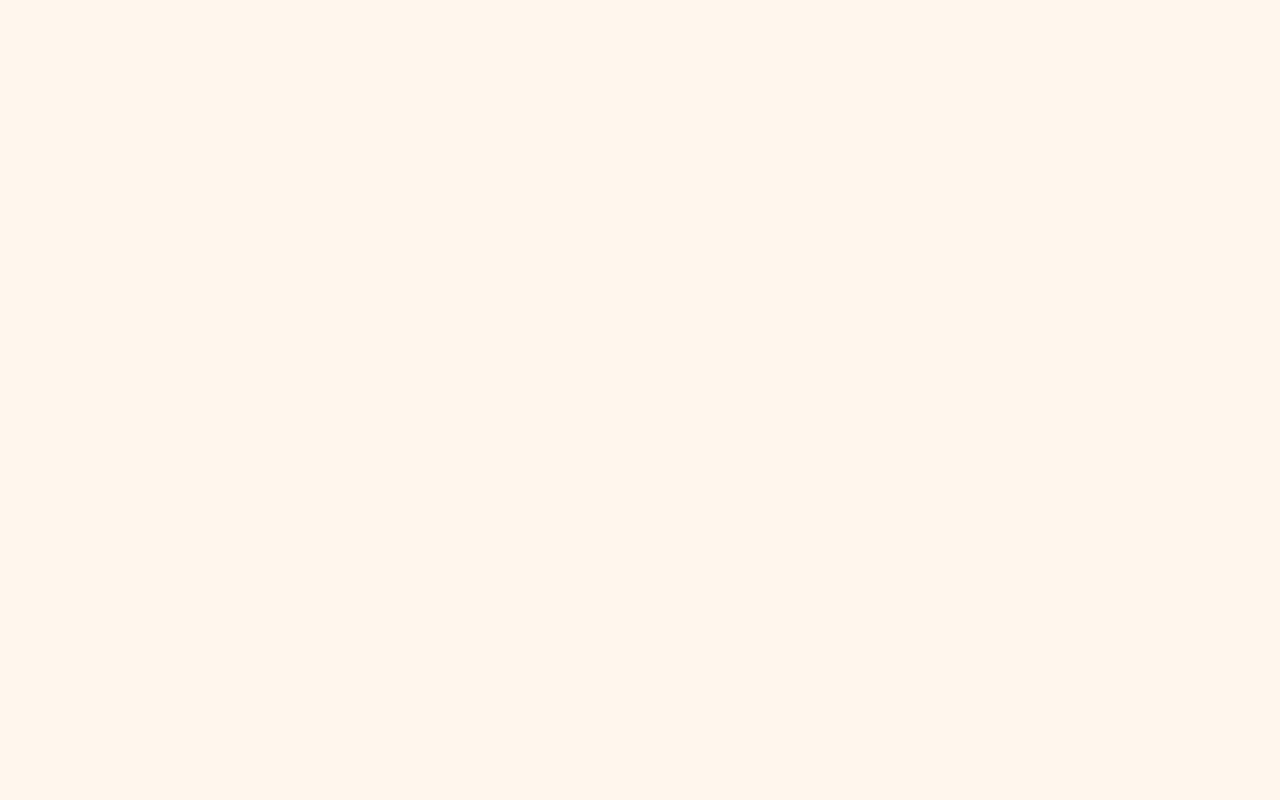
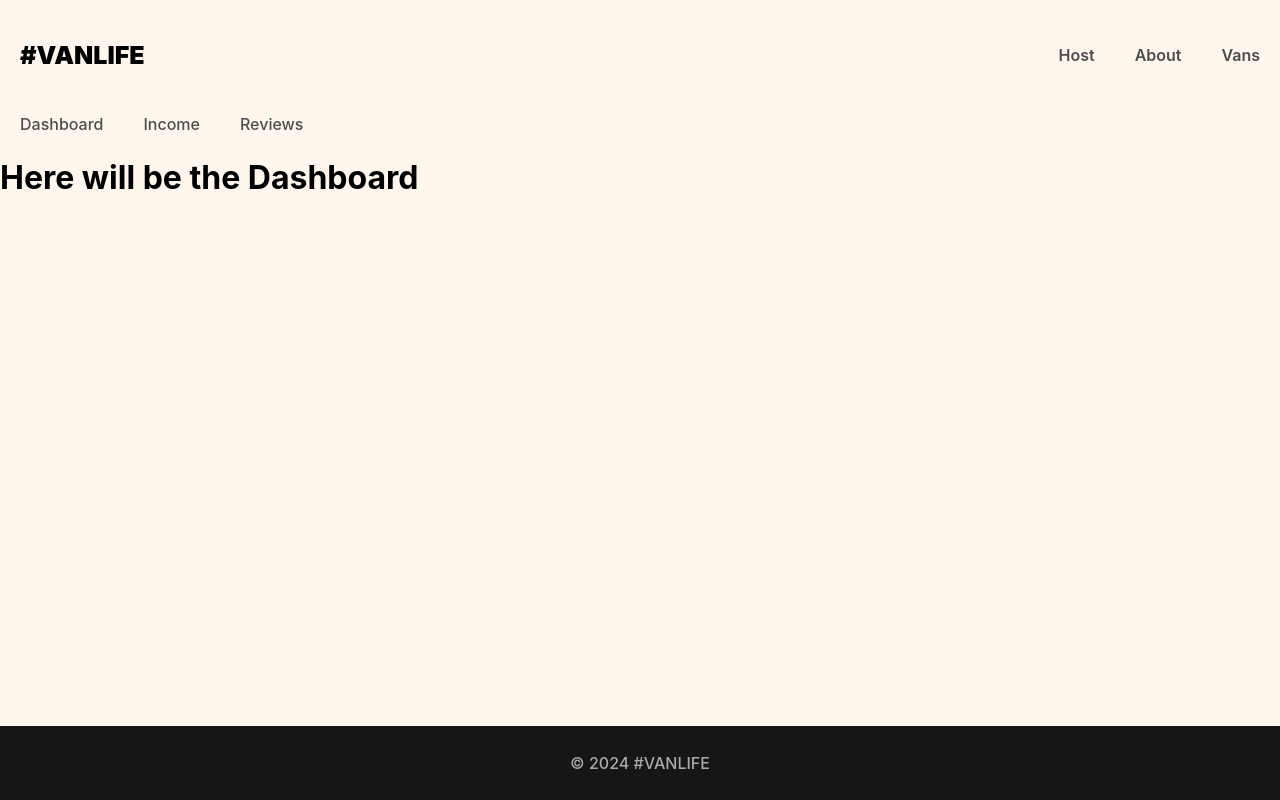
Before and after one commit to rustyff12/vanlife, a React (Vite) app: page /host in a window 1280 px wide. Before the commit this address had no page. Built offline with nearby package versions, Linux system fonts and the light colour scheme.

Commit message:
Host section with route paths added. CSS changes made

```diff
--- a/src/App.jsx
+++ b/src/App.jsx
@@ -1,25 +1,30 @@
 import { BrowserRouter, Routes, Route, Link } from "react-router-dom";
 import Home from "./pages/Home";
 import About from "./pages/About";
-import Vans from "./pages/Vans";
-import VanDetail from "./pages/VanDetail";
+import Vans from "./pages/Vans/Vans";
+import VanDetail from "./pages/Vans/VanDetail";
+import Layout from "./components/Layout";
+import HostLayout from "./components/HostLayout";
+import Dashboard from "./pages/Host/Dashboard";
+import Income from "./pages/Host/Income";
+import Reviews from "./pages/Host/Reviews";
+
 export default function App() {
-	/**
-	 * Challenge: set up the code so we can use a layout route!
-	 *
-	 * 1. Create a folder called "components"
-	 * 2. Create 2 new component files: Layout.jsx and Header.jsx
-	 * 3. Move the <header> code below to the Header component file.
-	 *    (DON'T import that Header component here!)
-	 */
-
 	return (
 		<BrowserRouter>
 			<Routes>
-				<Route path="/" element={<Home />} />
-				<Route path="/about" element={<About />} />
-				<Route path="/vans" element={<Vans />} />
-				<Route path="/vans/:id" element={<VanDetail />} />
+				<Route path="/" element={<Layout />}>
+					<Route index element={<Home />} />
+					<Route path="about" element={<About />} />
+					<Route path="vans" element={<Vans />} />
+					<Route path="vans/:id" element={<VanDetail />} />
+
+					<Route path="host" element={<HostLayout />}>
+						<Route index element={<Dashboard />} />
+						<Route path="income" element={<Income />} />
+						<Route path="reviews" element={<Reviews />} />
+					</Route>
+				</Route>
 			</Routes>
 		</BrowserRouter>
 	);
--- /dev/null
+++ b/src/components/Footer.jsx
@@ -0,0 +1,3 @@
+export default function Footer() {
+	return <footer>&#169; 2024 #VANLIFE</footer>;
+}
--- a/src/components/Header.jsx
+++ b/src/components/Header.jsx
@@ -1,3 +1,4 @@
+import { Link } from "react-router-dom";
 export default function Header() {
 	return (
 		<header>
@@ -5,6 +6,7 @@
 				#VANLIFE
 			</Link>
 			<nav>
+				<Link to="/host">Host</Link>
 				<Link to="/about">About</Link>
 				<Link to="/vans">Vans</Link>
 			</nav>
--- /dev/null
+++ b/src/components/HostLayout.jsx
@@ -0,0 +1,13 @@
+import { Outlet, Link } from "react-router-dom";
+export default function HostLayout() {
+	return (
+		<>
+			<nav className="host-nav">
+				<Link to="/host">Dashboard</Link>
+				<Link to="/host/income">Income</Link>
+				<Link to="/host/reviews">Reviews</Link>
+			</nav>
+			<Outlet />
+		</>
+	);
+}
--- a/src/components/Layout.jsx
+++ b/src/components/Layout.jsx
@@ -1,7 +1,14 @@
+import { Outlet } from "react-router-dom";
+import Header from "./Header";
+import Footer from "./Footer";
 export default function Layout() {
 	return (
-		<>
-			<div>Layout</div>
-		</>
+		<div className="site-wrapper">
+			<Header />
+			<main>
+				<Outlet />
+			</main>
+			<Footer />
+		</div>
 	);
 }
--- a/src/index.css
+++ b/src/index.css
@@ -17,6 +17,12 @@
 body {
 	-ms-overflow-style: none;
 	scrollbar-width: none;
+}
+
+.site-wrapper {
+	min-height: 100vh;
+	display: flex;
+	flex-direction: column;
 }
 
 header {
@@ -44,6 +50,22 @@
 header a:hover {
 	color: #161616;
 	text-decoration: underline;
+}
+
+main {
+	margin-bottom: 84px;
+}
+
+footer {
+	background-color: #161616;
+	color: #aaaaaa;
+	height: 74px;
+	display: flex;
+	flex-shrink: 0;
+	justify-content: center;
+	align-items: center;
+	margin-top: auto;
+	font-weight: 500;
 }
 
 .link-button {
@@ -153,7 +175,6 @@
 .van-list {
 	display: grid;
 	grid-template-columns: 1fr 1fr;
-	/* grid-template-columns: 1fr; */
 	justify-items: center;
 	gap: 34px;
 	margin-top: 57px;
@@ -167,10 +188,6 @@
 .van-tile img {
 	max-width: 100%;
 	border-radius: 5px;
-}
-
-.van-tile .van-name {
-	font-weight: 700;
 }
 
 .van-list-container button {
@@ -234,7 +251,6 @@
 	padding: 7px 14px;
 }
 
-/*** VAN DETAILS ***/
 .van-detail-container {
 	padding: 27px;
 }
@@ -245,7 +261,6 @@
 }
 
 .van-detail-container .back-button:visited {
-	/*  */
 }
 
 .van-detail-container .back-button span {
@@ -287,3 +302,20 @@
 	color: white;
 	font-size: 1.125rem;
 }
+
+.host-nav {
+	display: flex;
+}
+
+.host-nav a {
+	text-decoration: none;
+	color: #4d4d4d;
+	font-weight: 500;
+	padding: 5px 20px;
+}
+
+.host-nav a:hover {
+	color: #161616;
+	text-decoration: underline;
+	font-weight: 600;
+}
--- /dev/null
+++ b/src/pages/Host/Dashboard.jsx
@@ -0,0 +1,7 @@
+export default function Dashboard() {
+	return (
+		<>
+			<h1>Here will be the Dashboard</h1>
+		</>
+	);
+}
--- /dev/null
+++ b/src/pages/Host/Income.jsx
@@ -0,0 +1,7 @@
+export default function Income() {
+	return (
+		<>
+			<h1>Here will be the income page</h1>
+		</>
+	);
+}
--- /dev/null
+++ b/src/pages/Host/Reviews.jsx
@@ -0,0 +1,7 @@
+export default function Reviews() {
+	return (
+		<>
+			<h1>Here will go the Reviews</h1>
+		</>
+	);
+}
```
Also changed, not shown: src/pages/Vans/VanDetail.jsx (renamed from src/pages/VanDetail.jsx), src/pages/Vans/Vans.jsx (renamed from src/pages/Vans.jsx).
